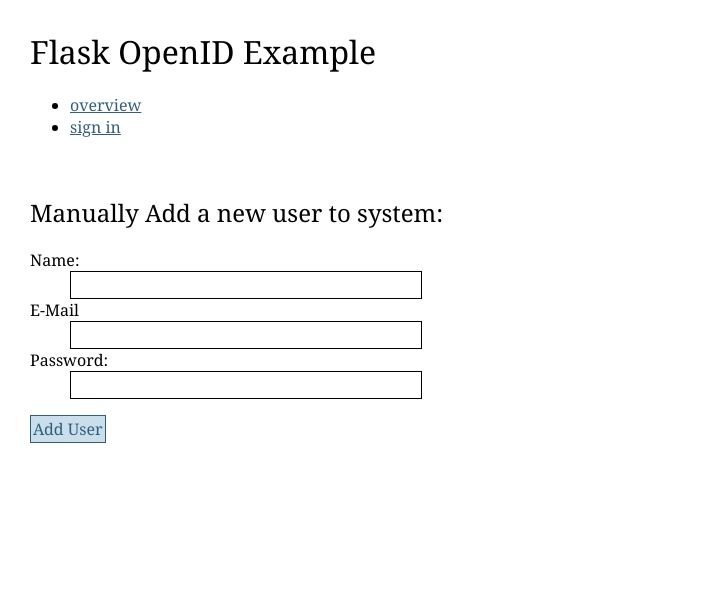
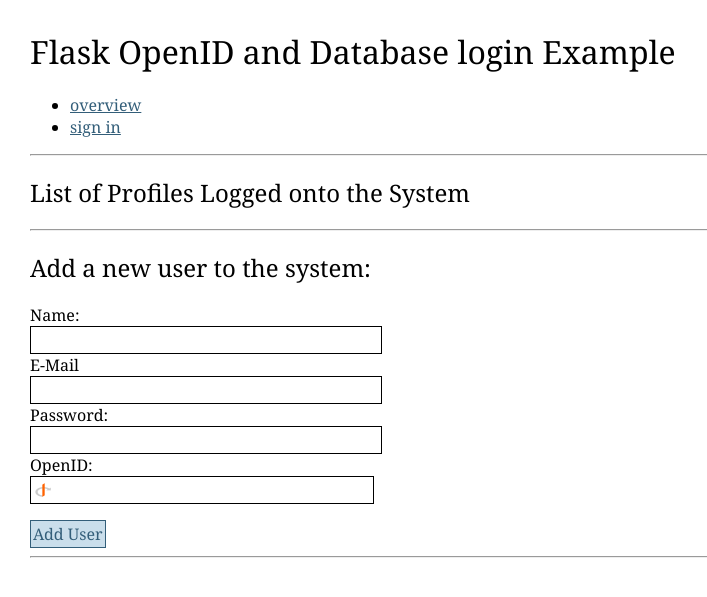
Before and after one commit to nthfloor/Flask_learn, a Flask app: template login_system/templates/show_all.html in a window 1280 px wide. Shown: the top 597 px of the page, without its empty margins (0-707 px from the left). Run offline with Flask 2, Linux system fonts and the light colour scheme; the template is opened without the code that fills it, so the values that code supplies are empty.

Commit message:
fixed most of the obvious bugs

```diff
--- a/login_system/flskr.py
+++ b/login_system/flskr.py
@@ -48,6 +48,9 @@
 @app.before_request
 def before_request():
     g.user = None
+    if 'username' in session:
+        g.user = User.query.filter_by(name=session['username']).first()
+        return
     if 'openid' in session:
         g.user = User.query.filter_by(openid=session['openid']).first()
 
@@ -65,19 +68,28 @@
 
 @app.route('/show_all', methods=['GET','POST'])
 def show_all():
+    if g.user is None or 'openid' not in session:
+        return redirect(url_for('index'))
+
+    # print g.user.name
+
     if session['openid'] is not None:
         if request.method == 'POST':
-            print "entered show_all method with post"
             name = request.form['name']
             email = request.form['email']
             password = request.form['password']
+            openid = request.form['openid']
             if not name:
                 flash(u'Error: you have to provide a name')
+            elif not password:
+                flash(u'Error: you have to provide a password')
+            elif not openid:
+                flash(u'Error: you have to provide a openid')
             elif '@' not in email:
                 flash(u'Error: you have to enter a valid email address')
             else:
                 flash(u'Profile successfully created')
-                db_session.add(User(name, email, password,session['openid']))
+                db_session.add(User(name, email, password,openid))
                 db_session.commit()
                 return redirect(oid.get_next_url())
         return render_template('show_all.html', next=oid.get_next_url(), users=User.query.all())
@@ -105,11 +117,12 @@
             password = request.form.get('password')
             if username and password:
                 user = User.query.filter(User.name==username and User.password == password).first()
-                # print user
+                # print user.name
                 if user is not None:
                     flash('Successfully logged in')
                     g.user = user
                     session['openid']=user.openid
+                    session['username']=user.name
                     return redirect(url_for('show_all'))
 
     return render_template('login.html', next=oid.get_next_url(),
@@ -163,9 +176,12 @@
 @app.route('/profile', methods=['GET', 'POST'])
 def edit_profile():
     """Updates a profile"""
-    if g.user is None:
-        abort(401)
-    form = dict(name=g.user.name, email=g.user.email)
+    if g.user is None or 'openid' not in session:
+        # flash(u'You are not authorized to view that page')
+        return redirect(url_for('index'))
+    # if g.user is None:
+    #     abort(401)
+    form = dict(name=g.user.name, email=g.user.email, password=g.user.password, openid=g.user.openid)
     if request.method == 'POST':
         if 'delete' in request.form:
             db_session.delete(g.user)
@@ -176,19 +192,25 @@
         form['name'] = request.form['name']
         form['email'] = request.form['email']
         form['password'] = request.form['password']
+        form['openid'] = request.form['openid']
         if not form['name']:
             flash(u'Error: you have to provide a name')
+        elif not form['password']:
+            flash(u'Error: you have to provide a password')
+        elif not form['openid']:
+            flash(u'Error: you have to provide a openid')
         elif '@' not in form['email']:
             flash(u'Error: you have to enter a valid email address')
         else:
             flash(u'Profile successfully edited')
-            db_session.delete(g.user)
-            db_session.commit()
             g.user.name = form['name']
             g.user.email = form['email']
-            g.user.password = form['email']
-            db_session.add(g.user.name,g.user.email,g.user.password,g.user.openid)
+            g.user.password = form['password']
+            g.user.openid = form['openid']
+            # print g.user.name+"1"
+            db_session.merge(g.user)
             db_session.commit()
+            # print g.user.name+"2"
             return redirect(url_for('edit_profile'))
     return render_template('edit_profile.html', form=form)
 
@@ -196,6 +218,7 @@
 @app.route('/logout')
 def logout():
     session.pop('openid', None)
+    session.pop('username',None)
     flash(u'You have been signed out')
     return redirect(oid.get_next_url())
 
--- a/login_system/templates/layout.html
+++ b/login_system/templates/layout.html
@@ -2,11 +2,11 @@
 <title>{% block title %}Welcome{% endblock %} | Flask OpenID Example</title>
 <link rel=stylesheet type=text/css href="{{ url_for('static',
   filename='style.css') }}">
-<h1>Flask OpenID Example</h1>
+<h1>Flask OpenID and Database login Example</h1>
 <ul class=navigation>
   <li><a href="{{ url_for('index') }}">overview</a>
   {% if g.user %}
-  <li><a href="{{ url_for('edit_profile') }}">profile</a>
+  <li><a href="{{ url_for('edit_profile') }}">Edit Profile</a>
   <li><a href="{{ url_for('show_all') }}">View all profiles</a></li>
   <li><a href="{{ url_for('logout') }}">sign out [{{ g.user.name }}]</a>
   {% else %}
--- a/login_system/templates/show_all.html
+++ b/login_system/templates/show_all.html
@@ -1,23 +1,28 @@
 {% extends "layout.html" %}
 {% block title %}Show all user profiles on System{% endblock %}
 {% block body %}
+  <hr>
+  <h2>List of Profiles Logged onto the System</h2>
   <ul>
     {% for user in users %}
       <li>{{ user.name }} | {{ user.email }} | {{ user.password }} | {{ user.openid }}</li>
     {% endfor %}
   </ul>
-  <br>
-  <h2>Manually Add a new user to system:</h2>
+  <hr>
+  <h2>Add a new user to the system:</h2>
   <form action="" method=post>
     <dl>
       <dt>Name:
-      <dd><input type=text name=name size=30 value="">
+      <dt><input type=text name=name size=30 value="">
       <dt>E-Mail
-      <dd><input type=text name=email size=30 value="">
+      <dt><input type=text name=email size=30 value="">
       <dt>Password:
-      <dd><input type=password name=password size=30 value="">
+      <dt><input type=password name=password size=30 value="">
+      <dt>OpenID:
+      <dt><input type=text name=openid size=27 value="">
     </dl>
     <input type=submit value="Add User">
     <input type=hidden name=next value="{{ next }}">
   </form>
+  <hr>
 {% endblock %}
```
Also changed, not shown: login_system/templates/edit_profile.html (+5 -3 lines), login_system/templates/login.html (+7 -5 lines), 1 other file.
